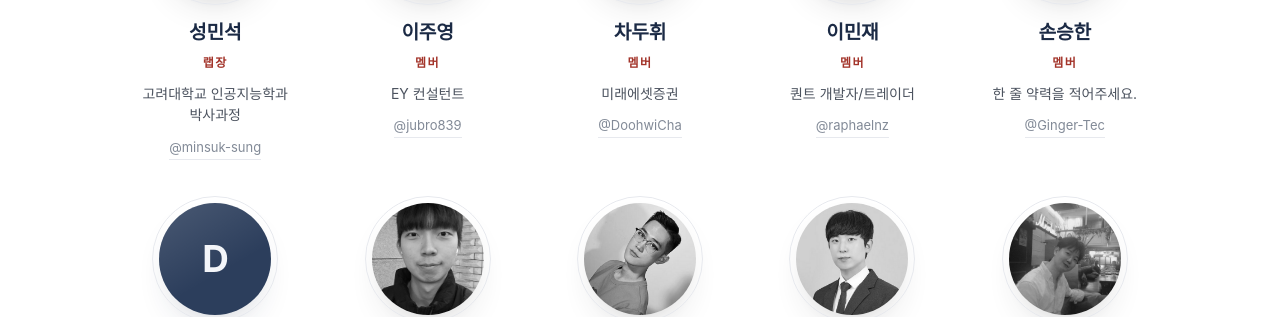
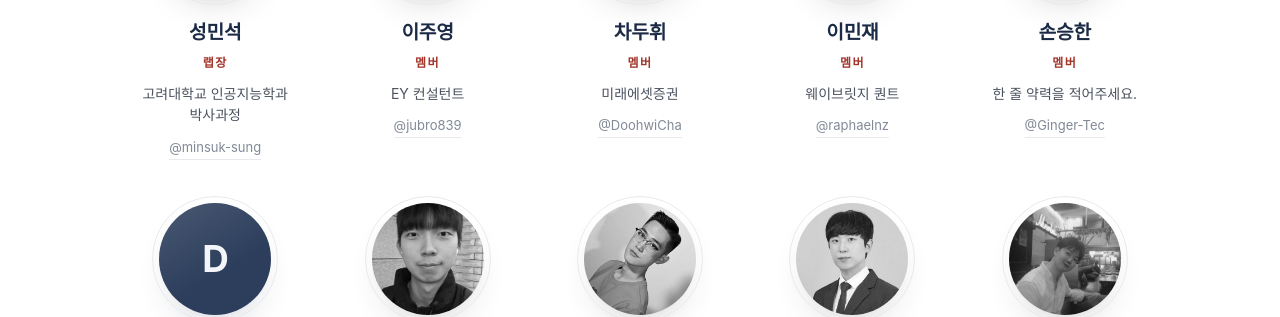
Before and after one commit to Multi-Agent-Quant-Lab/Multi-Agent-Quant-Lab.github.io, a Jekyll site: the page built from index.html, in a window 1280 px wide and 900 px high, scrolled down 849 px. Shown: the part 165-482 px from the top of the window. Built offline with Jekyll 4.4.1, drawn with Linux system fonts in a browser that asks for light colours; some web fonts are replaced.

Commit message:
Update bio for Minjae Lee in members.yml

```diff
--- a/_data/members.yml
+++ b/_data/members.yml
@@ -39,8 +39,8 @@
   name_en: Minjae Lee
   role_ko: 멤버
   role_en: Member
-  bio_ko: 퀀트 개발자/트레이더
-  bio_en: Quant Dev/Trader
+  bio_ko: 웨이브릿지 퀀트
+  bio_en: Quant @ Wavebridge
   photo: minjae-lee.png
   github: raphaelnz
   link: https://www.linkedin.com/in/mj-lee-seoul/
```
